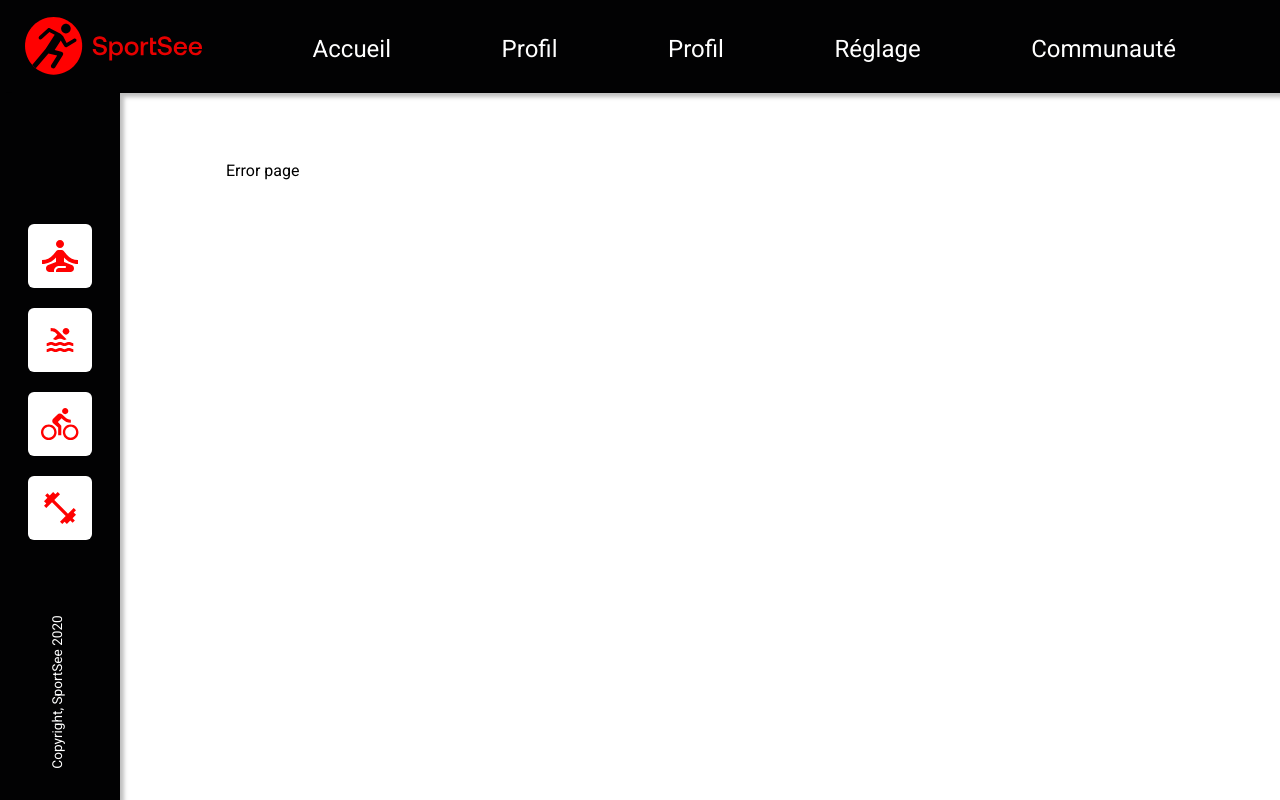
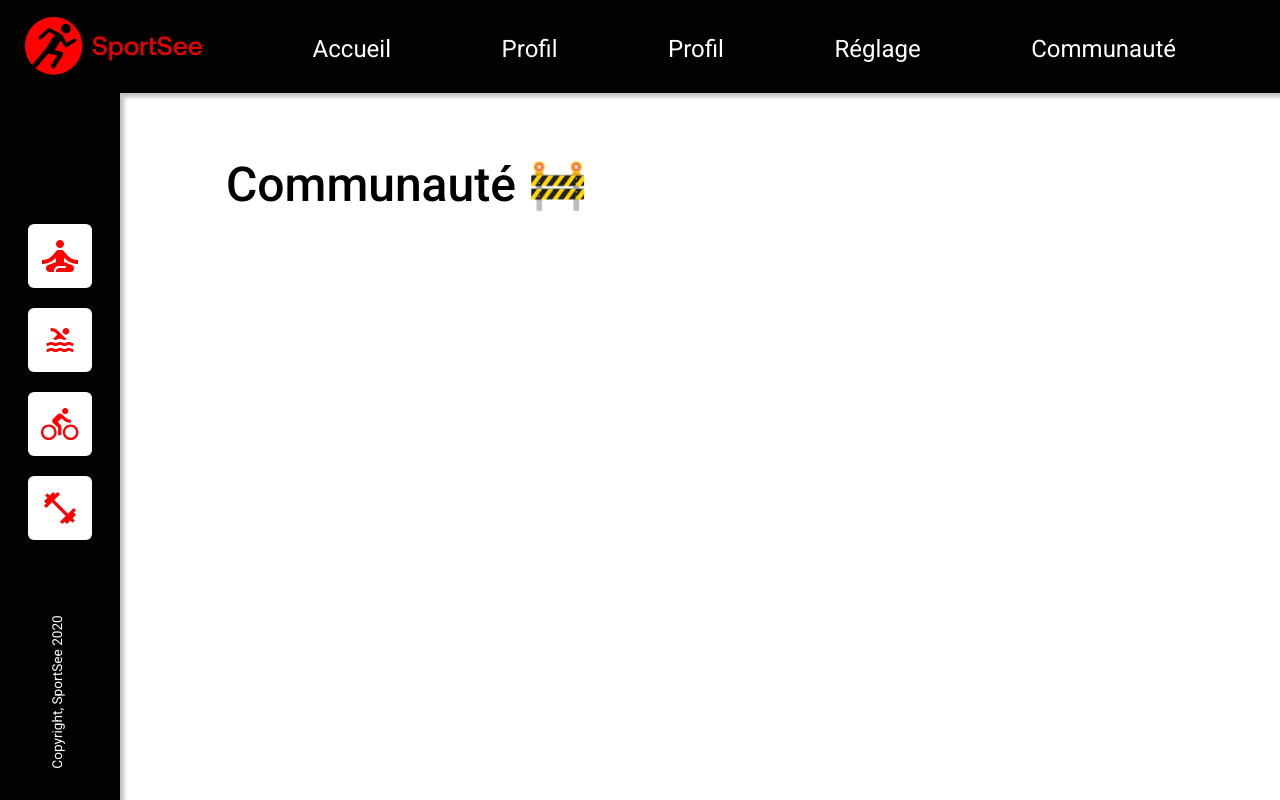
Before and after one commit to JeanBaptisteCalzia/SportSee-Front, a React (Vite) app: page /social in a window 1280 px wide. Built offline with nearby package versions, Linux system fonts and the light colour scheme.

Commit message:
Add social page

```diff
--- a/src/App.jsx
+++ b/src/App.jsx
@@ -6,6 +6,7 @@ import Error from "./components/Error/";
 import Home from "./pages/Home/";
 import User from "./pages/User/";
 import Settings from "./pages/Settings/";
+import Social from "./pages/Social/";
 import "./App.scss";
 
 function App() {
@@ -18,6 +19,7 @@ function App() {
           <Route path="/" element={<Home />} />
           <Route path="/user/:id" element={<User />} />
           <Route path="/settings" element={<Settings />} />
+          <Route path="/social" element={<Social />} />
           <Route path="*" element={<Error />} />
         </Routes>
       </div>
--- /dev/null
+++ b/src/pages/Social/index.jsx
@@ -0,0 +1,11 @@
+import React from "react";
+
+function Social() {
+  return (
+    <main>
+      <h1>Communauté 🚧</h1>
+    </main>
+  );
+}
+
+export default Social;
```
